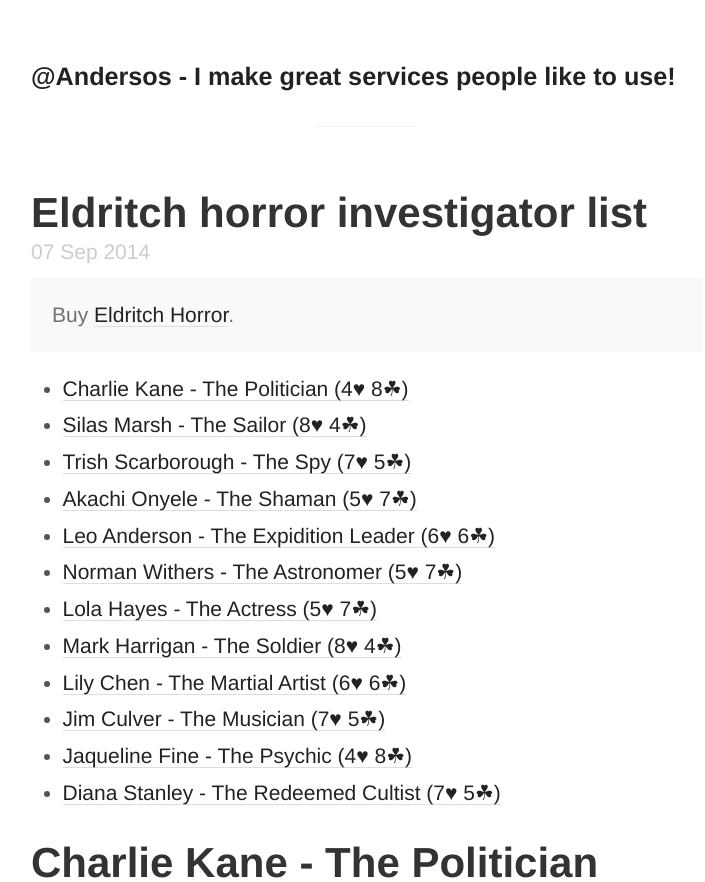
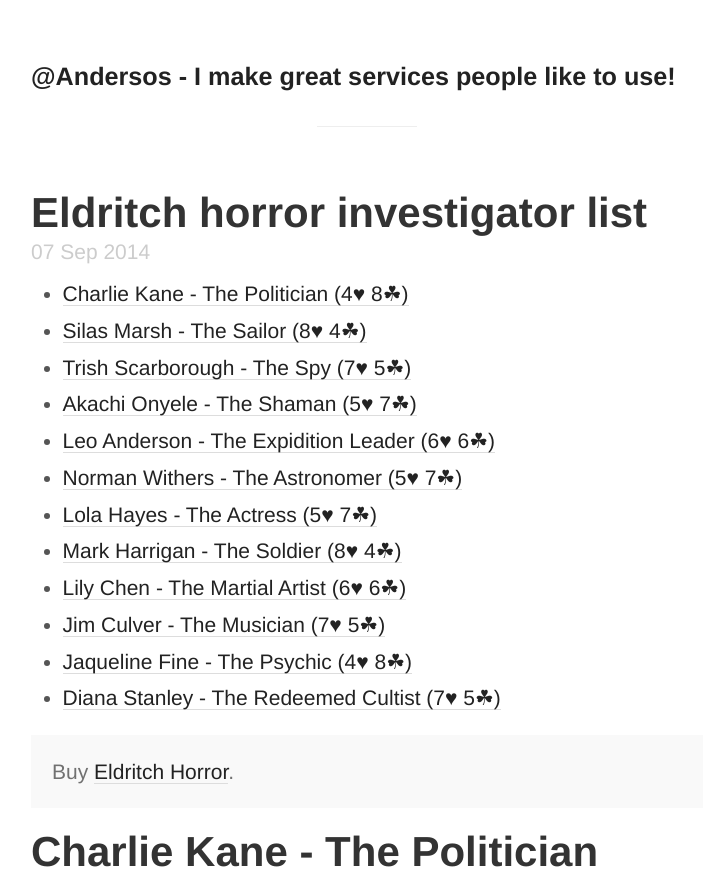
Before and after one commit to Andersos/andersos.net, a Jekyll site: the page built from _posts/2014-09-07-eldritch-horror-investigator-list.md, in a window 1280 px wide and 900 px high, cut to the strip 0-882 px from the top of the window. Shown: the whole strip, without its empty margins (273-978 px from the left). Built offline with Jekyll 4.4.1, drawn with Linux system fonts in a browser that asks for light colours; Markdown is read by kramdown in place of the engine named in the settings; comment, search, counter and statistics services are not loaded.

Commit message:
Update 2014-09-07-eldritch-horror-investigator-list.md

```diff
--- a/_posts/2014-09-07-eldritch-horror-investigator-list.md
+++ b/_posts/2014-09-07-eldritch-horror-investigator-list.md
@@ -12,10 +12,6 @@
 - Boardgame
 ---
 
-<div class="message">
-Buy <a href="http://www.amazon.com/gp/product/1616617667/ref=as_li_tl?ie=UTF8&camp=1789&creative=9325&creativeASIN=1616617667&linkCode=as2&tag=andersos-20&linkId=3JBWFY2BFOFYQ6TI">Eldritch Horror</a>.
-</div>
-
 - <a href="#charlie-kane---the-politician" onClick="ga('send', 'event', 'Eldritch horror investigator list', 'TOC Anchor', 'Charlie Kane');">Charlie Kane - The Politician (4&hearts; 8☘)</a>
 - <a href="#silas-marsh---the-sailor" onClick="ga('send', 'event', 'Eldritch horror investigator list', 'TOC Anchor', 'Silas Marsh');">Silas Marsh - The Sailor (8&hearts; 4☘)</a>
 - <a href="#trish-scarborough---the-spy" onClick="ga('send', 'event', 'Eldritch horror investigator list', 'TOC Anchor', 'Trish Scarborough');">Trish Scarborough - The Spy (7&hearts; 5☘)</a>
@@ -28,6 +24,10 @@
 - [Jim Culver - The Musician (7&hearts; 5☘)](#jim-culver---the-musician)
 - [Jaqueline Fine - The Psychic (4&hearts; 8☘)](#jaqueline-fine---the-psychic)
 - [Diana Stanley - The Redeemed Cultist (7&hearts; 5☘)](#diana-stanley---the-redeemed-cultist)
+
+<div class="message">
+Buy <a href="http://www.amazon.com/gp/product/1616617667/ref=as_li_tl?ie=UTF8&camp=1789&creative=9325&creativeASIN=1616617667&linkCode=as2&tag=andersos-20&linkId=3JBWFY2BFOFYQ6TI">Eldritch Horror</a>.
+</div>
 
 # <a name="charlie-kane---the-politician"></a>Charlie Kane - The Politician
 
```
